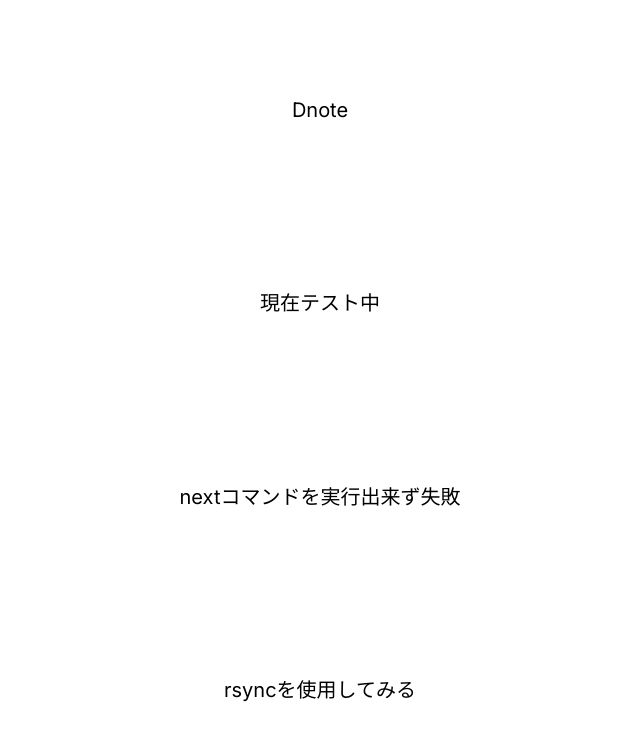
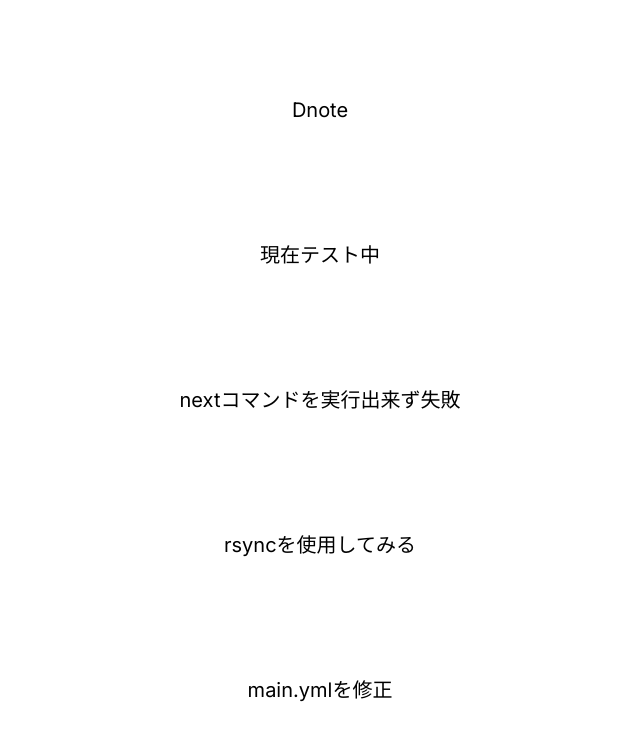
Before and after one commit to Daiki48/d-note, a Next.js app: page / in a window 1280 px wide. Shown: the top 740 px of the page, without its empty margins (320-960 px from the left). Built offline with nearby package versions, Linux system fonts and the light colour scheme.

Commit message:
:monocle_face: Testing github actions

```diff
--- a/src/app/page.tsx
+++ b/src/app/page.tsx
@@ -7,6 +7,7 @@
       <p>現在テスト中</p>
       <p>nextコマンドを実行出来ず失敗</p>
       <p>rsyncを使用してみる</p>
+      <p>main.ymlを修正</p>
     </main>
   );
 }
```
